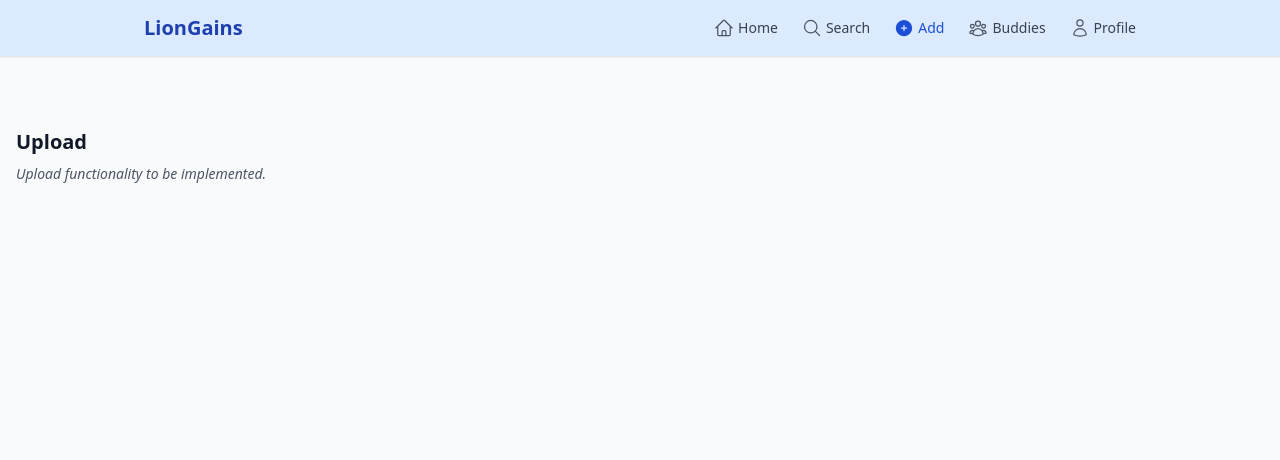
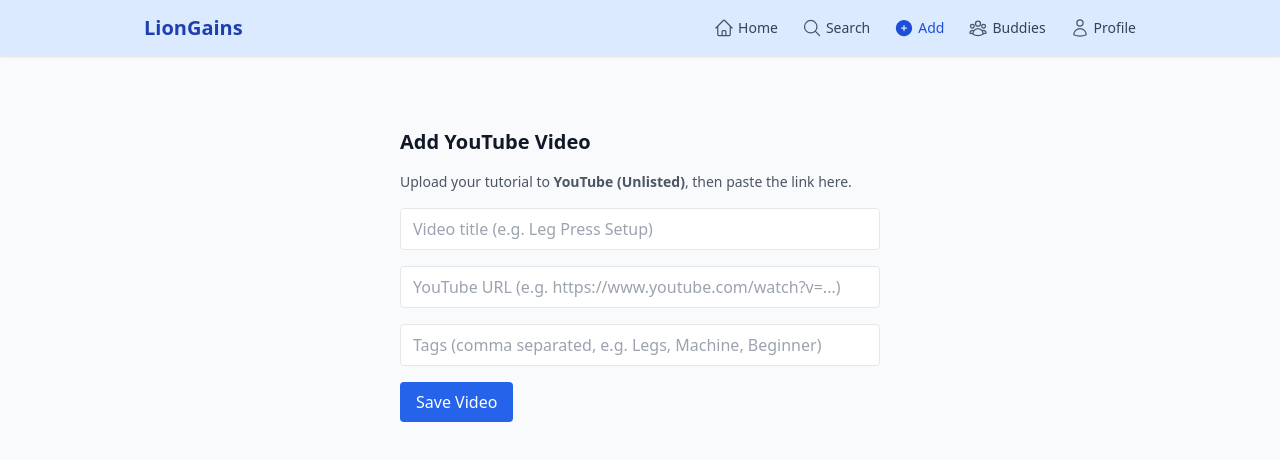
Before and after one commit to NancyCLY/liongains, a React (Create React App) app: page /upload in a window 1280 px wide. Shown: the top 460 px of the page. Built offline with nearby package versions, Linux system fonts and the light colour scheme; no server answers; sample sign-in values are in the browser's storage.

Commit message:
Adding homepage changes

```diff
--- a/src/pages/Home.js
+++ b/src/pages/Home.js
@@ -1,28 +1,160 @@
-import React from "react";
+import React, { useEffect, useState, useCallback } from "react";
 import { Cog6ToothIcon } from "@heroicons/react/24/outline";
 import { useNavigate } from "react-router-dom";
+import { db } from "../services/firebase";
+import {
+  collection,
+  query,
+  orderBy,
+  limit,
+  startAfter,
+  getDocs,
+} from "firebase/firestore";
 
+/* --------------------------------------------------------------------------
+   VIDEO POST COMPONENT — Styled according to liongainshome.css structure
+   -------------------------------------------------------------------------- */
+function VideoPost({ video }) {
+  const { title, youtubeId, tags = [], posterName, createdAt } = video;
+
+  const timeAgo = createdAt?.toDate?.().toLocaleString() || "Recent";
+
+  return (
+    <article className="w-[568px] mx-auto bg-white border rounded-lg overflow-hidden shadow">
+      {/* tweet-head */}
+      <div className="tweet-head flex items-center justify-between px-4 py-3 bg-gray-50 border-b">
+        <div className="flex items-center gap-3">
+          <div className="h-10 w-10 rounded-full bg-gray-300" />
+          <span className="font-semibold text-gray-800">
+            @{posterName || "user"}
+          </span>
+        </div>
+        <span className="text-xs text-gray-500">{timeAgo}</span>
+      </div>
+
+      {/* tweet-body */}
+      <div className="tweet-body px-4 py-3">
+        <p className="text-gray-800 text-base font-medium">{title}</p>
+      </div>
+
+      {/* tweet-image-container */}
+      <div className="tweet-image-container bg-black">
+        <iframe
+          className="w-full aspect-video"
+          src={`https://www.youtube.com/embed/${youtubeId}`}
+          title={title}
+          allow="accelerometer; autoplay; clipboard-write; encrypted-media; gyroscope; picture-in-picture"
+          allowFullScreen
+        />
+      </div>
+
+      {/* tweet-timestamp */}
+      <div className="tweet-timestamp px-4 py-2 text-sm text-gray-500 border-t">
+        Posted at: {timeAgo}
+      </div>
+
+      {/* tweet-discussion */}
+      <div className="tweet-discussion px-4 py-2 flex flex-wrap gap-2 border-t bg-gray-50">
+        {tags.map((tag, index) => (
+          <span
+            key={index}
+            className="px-3 py-1 text-xs font-medium rounded-full bg-blue-100 text-blue-700"
+          >
+            {tag}
+          </span>
+        ))}
+      </div>
+
+      {/* tweet-sharing */}
+      <div className="tweet-sharing flex items-center justify-end px-4 py-3 border-t bg-white">
+        <button className="text-gray-500 hover:text-red-500 text-xl transition">
+          ❤️
+        </button>
+      </div>
+    </article>
+  );
+}
+
+/* --------------------------------------------------------------------------
+   MAIN HOME PAGE
+   -------------------------------------------------------------------------- */
 export default function Home() {
   const navigate = useNavigate();
+  const [videos, setVideos] = useState([]);
+  const [lastDoc, setLastDoc] = useState(null);
+  const [loadingMore, setLoadingMore] = useState(false);
 
+  /* FETCH INITIAL VIDEOS */
+  useEffect(() => {
+    const loadInitial = async () => {
+      const q = query(
+        collection(db, "videos"),
+        orderBy("createdAt", "desc"),
+        limit(5)
+      );
+
+      const snapshot = await getDocs(q);
+      setVideos(snapshot.docs.map((d) => ({ id: d.id, ...d.data() })));
+      setLastDoc(snapshot.docs[snapshot.docs.length - 1] || null);
+    };
+
+    loadInitial();
+  }, []);
+
+  /* LOAD MORE VIDEOS */
+  const loadMore = useCallback(async () => {
+    if (!lastDoc) return;
+
+    setLoadingMore(true);
+
+    const q = query(
+      collection(db, "videos"),
+      orderBy("createdAt", "desc"),
+      startAfter(lastDoc),
+      limit(5)
+    );
+
+    const snapshot = await getDocs(q);
+    setVideos((prev) => [
+      ...prev,
+      ...snapshot.docs.map((d) => ({ id: d.id, ...d.data() })),
+    ]);
+
+    setLastDoc(snapshot.docs[snapshot.docs.length - 1] || null);
+    setLoadingMore(false);
+  }, [lastDoc]);
+
+  /* SCROLL HANDLER */
+  useEffect(() => {
+    const handleScroll = () => {
+      const offset = window.innerHeight + window.scrollY;
+      const bottom = document.documentElement.offsetHeight - 200;
+
+      if (offset >= bottom && !loadingMore) {
+        loadMore();
+      }
+    };
+
+    window.addEventListener("scroll", handleScroll);
+    return () => window.removeEventListener("scroll", handleScroll);
+  }, [loadMore, loadingMore]);
+
+  /* RENDER */
   return (
-    <div className="pt-16 pb-24">
-      {/* Top Banner FOR HOME ONLY */}
-      <div className="flex items-center justify-between bg-blue-200 px-4 py-3 shadow">
-        <h1 className="text-2xl font-bold text-blue-800 tracking-tight">
-          LionGains
-        </h1>
-        <button onClick={() => navigate("/settings")}>
-          <Cog6ToothIcon className="h-7 w-7 text-blue-800 hover:text-blue-600 transition" />
-        </button>
-      </div>
+    <div className="pt-16 pb-32">
+      {/* FEED */}
+      <div className="mt-6 space-y-6">
+        {videos.length === 0 && (
+          <p className="text-center text-gray-500">No videos yet…</p>
+        )}
 
-      <h2 className="text-lg font-semibold px-4 mt-4 mb-2 text-gray-700">
-        My Feed
-      </h2>
+        {videos.map((video) => (
+          <VideoPost key={video.id} video={video} />
+        ))}
 
-      <div className="px-4 text-gray-500 italic">
-        <p>Feed loading logic to be implemented by teammate…</p>
+        {loadingMore && (
+          <p className="text-center text-gray-400">Loading more…</p>
+        )}
       </div>
     </div>
   );
--- a/src/pages/Upload.js
+++ b/src/pages/Upload.js
@@ -1,24 +1,158 @@
+import React, { useState } from "react";
+import { db } from "../services/firebase";
+import { collection, addDoc, serverTimestamp } from "firebase/firestore";
+import { useAuth } from "../context/AuthContext";
+
 /*
-  UPLOAD PAGE
+  UPLOAD PAGE — YouTube-based version
 
-  TODO:
-  1. Build file upload UI.
-  2. Upload videos to Firebase Storage.
-  3. Save metadata (title, tags, timestamp, poster info) to Firestore.
-  4. Add upload progress bar.
-  5. Allow tag selection based on machine categories.
-
-  Note:
-  Navbar already implemented globally.
+  This page lets users register a YouTube link as a "video" in Firestore.
+  Actual video hosting is handled by YouTube (unlisted videos recommended).
 */
 
 export default function Upload() {
+  const { currentUser } = useAuth();
+  const [title, setTitle] = useState("");
+  const [youtubeUrl, setYoutubeUrl] = useState("");
+  const [tags, setTags] = useState("");
+  const [errorMsg, setErrorMsg] = useState("");
+  const [successMsg, setSuccessMsg] = useState("");
+  const [loading, setLoading] = useState(false);
+
+  const extractYouTubeId = (url) => {
+    try {
+      // Automatically add protocol if missing
+      if (!url.startsWith("http://") && !url.startsWith("https://")) {
+        url = "https://" + url;
+      }
+
+      const parsed = new URL(url);
+      const hostname = parsed.hostname;
+
+      // Case 1: Standard YouTube URLs → ?v=VIDEOID
+      if (parsed.searchParams.get("v")) {
+        return parsed.searchParams.get("v");
+      }
+
+      // Case 2: youtu.be/VIDEOID
+      if (hostname.includes("youtu.be")) {
+        return parsed.pathname.replace("/", "");
+      }
+
+      // Case 3: Shorts → /shorts/VIDEOID
+      if (parsed.pathname.startsWith("/shorts/")) {
+        return parsed.pathname.split("/")[2];
+      }
+
+      // Case 4: Embed → /embed/VIDEOID
+      if (parsed.pathname.startsWith("/embed/")) {
+        return parsed.pathname.split("/")[2];
+      }
+
+      return null;
+    } catch (err) {
+      return null;
+    }
+  };
+
+  const handleSubmit = async (e) => {
+    e.preventDefault();
+    setErrorMsg("");
+    setSuccessMsg("");
+
+    if (!currentUser) {
+      setErrorMsg("You must be logged in to upload.");
+      return;
+    }
+
+    if (!title.trim() || !youtubeUrl.trim()) {
+      setErrorMsg("Please provide both title and YouTube URL.");
+      return;
+    }
+
+    const youtubeId = extractYouTubeId(youtubeUrl.trim());
+    if (!youtubeId) {
+      setErrorMsg("Please provide a valid YouTube link.");
+      return;
+    }
+
+    const tagsArray = tags
+      .split(",")
+      .map((t) => t.trim())
+      .filter(Boolean);
+
+    try {
+      setLoading(true);
+
+      console.log(currentUser);
+
+      await addDoc(collection(db, "videos"), {
+        title: title.trim(),
+        youtubeUrl: youtubeUrl.trim(),
+        youtubeId,
+        tags: tagsArray,
+        posterId: currentUser.uid,
+        posterName: currentUser.username || "Unknown",
+        createdAt: serverTimestamp(),
+      });
+
+      setSuccessMsg("Video registered successfully!");
+      setTitle("");
+      setYoutubeUrl("");
+      setTags("");
+    } catch (err) {
+      console.error(err);
+      setErrorMsg("Failed to save video. Please try again.");
+    } finally {
+      setLoading(false);
+    }
+  };
+
   return (
-    <div className="pt-16 px-4">
-      <h1 className="text-xl font-semibold">Upload</h1>
-      <p className="text-gray-600 text-sm italic mt-2">
-        Upload functionality to be implemented.
+    <div className="pt-16 px-4 pb-24 max-w-lg mx-auto">
+      <h1 className="text-xl font-semibold mb-4">Add YouTube Video</h1>
+
+      <p className="text-sm text-gray-600 mb-4">
+        Upload your tutorial to <strong>YouTube (Unlisted)</strong>, then paste
+        the link here.
       </p>
+
+      <form onSubmit={handleSubmit} className="space-y-4">
+        <input
+          type="text"
+          className="border rounded px-3 py-2 w-full"
+          placeholder="Video title (e.g. Leg Press Setup)"
+          value={title}
+          onChange={(e) => setTitle(e.target.value)}
+        />
+
+        <input
+          type="url"
+          className="border rounded px-3 py-2 w-full"
+          placeholder="YouTube URL (e.g. https://www.youtube.com/watch?v=...)"
+          value={youtubeUrl}
+          onChange={(e) => setYoutubeUrl(e.target.value)}
+        />
+
+        <input
+          type="text"
+          className="border rounded px-3 py-2 w-full"
+          placeholder="Tags (comma separated, e.g. Legs, Machine, Beginner)"
+          value={tags}
+          onChange={(e) => setTags(e.target.value)}
+        />
+
+        {errorMsg && <p className="text-red-500 text-sm">{errorMsg}</p>}
+        {successMsg && <p className="text-green-600 text-sm">{successMsg}</p>}
+
+        <button
+          type="submit"
+          disabled={loading}
+          className="bg-blue-600 text-white px-4 py-2 rounded disabled:opacity-60"
+        >
+          {loading ? "Saving..." : "Save Video"}
+        </button>
+      </form>
     </div>
   );
 }
```
